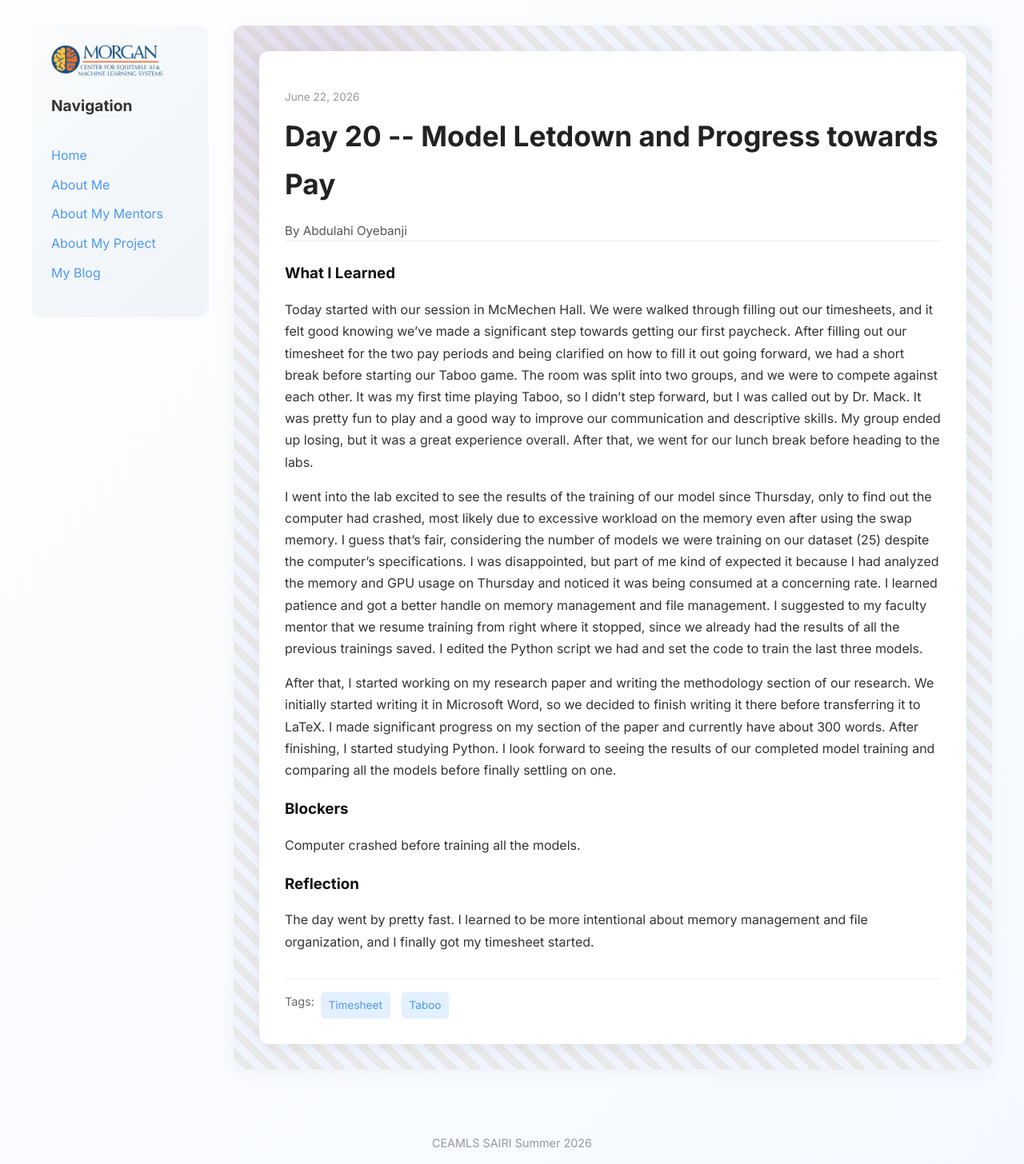
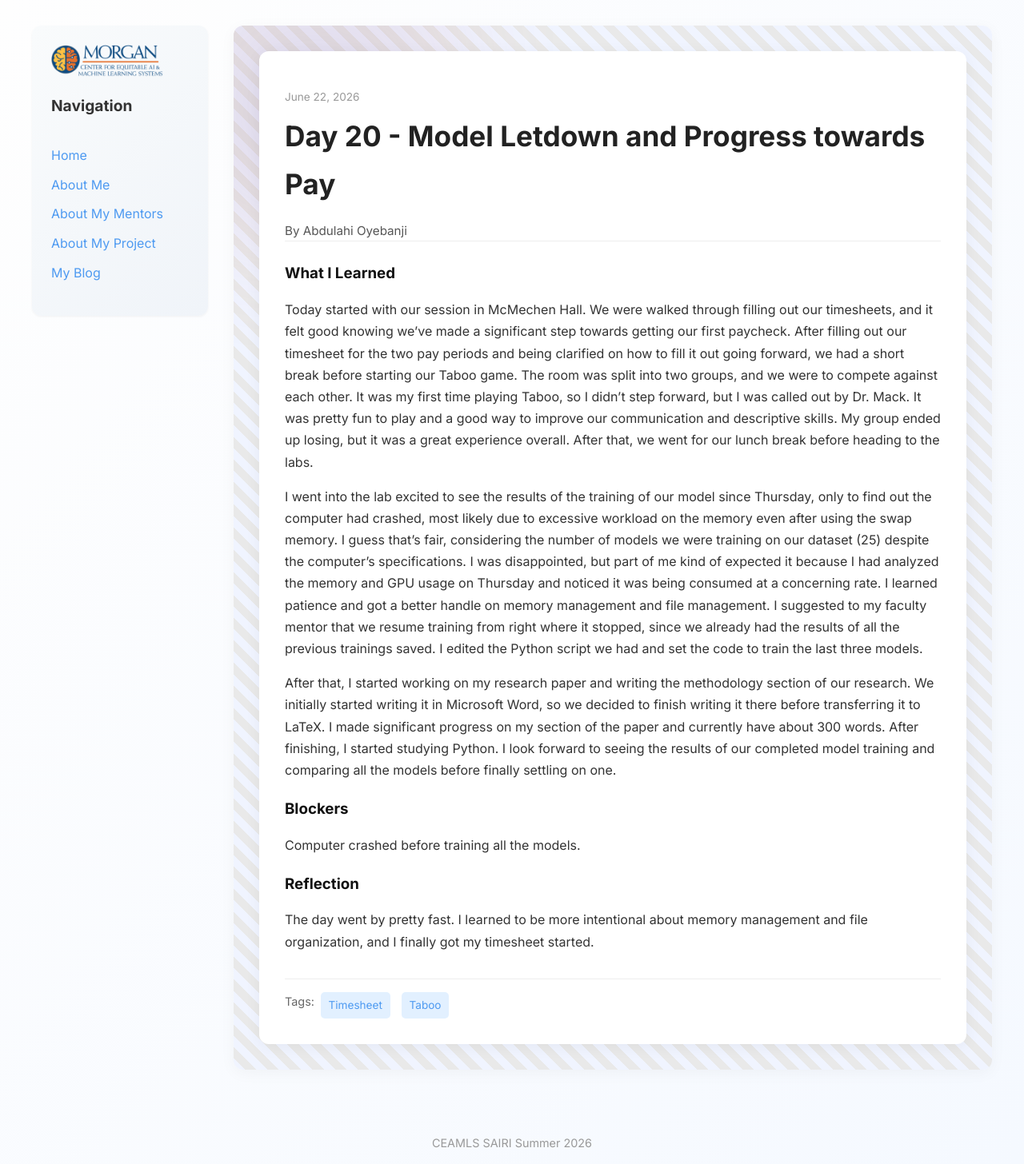
Before and after one commit to abdulahi-banji/abdulahi-banjiceamls26.github.io, a Jekyll site: the page built from _posts/2026-06-22-day-20.md, in a window 1280 px wide. Shown: the whole page at 80% size. Built offline with Jekyll 4.4.1, drawn with Linux system fonts in a browser that asks for light colours.

Commit message:
day20:  edited tiltle

```diff
--- a/_posts/2026-06-22-day-20.md
+++ b/_posts/2026-06-22-day-20.md
@@ -1,6 +1,6 @@
 ---
 layout: post
-title: "Day 20 -- Model Letdown and Progress towards Pay"
+title: "Day 20 - Model Letdown and Progress towards Pay"
 date: 2026-06-22
 
 
```
